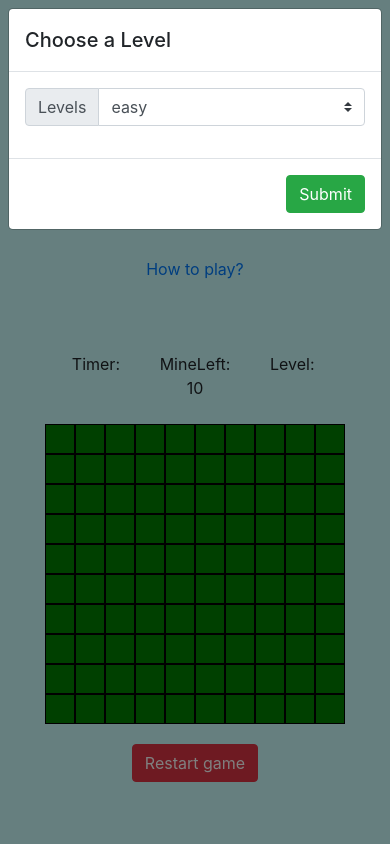
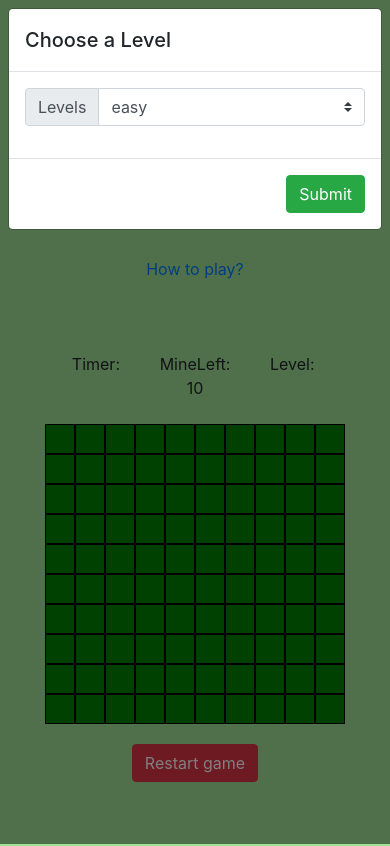
Before and after one commit to AnnaBaranova/minesweeper_game, a plain HTML site: page index.html in a window 390 px wide. Drawn offline with nearby package versions, Linux system fonts and the light colour scheme.

Commit message:
change background-color

```diff
--- a/css/style.css
+++ b/css/style.css
@@ -2,6 +2,7 @@
 body {
     display: flex;
     justify-content: center;
+    background-color: rgb(161, 224, 151);
 }
 
 .background-img {
@@ -35,16 +36,14 @@ body {
     text-align: center;
 }
 .centered {
-margin: auto;
+    margin: auto;
 }
 
 @media (max-width: 576px){
     .background-img>img {
         display: none;
     }
-    .background-img {
-        background-color: #ccffff;
-    }
+
     .cell {
         height: 30px;
         width: 30px;
```
